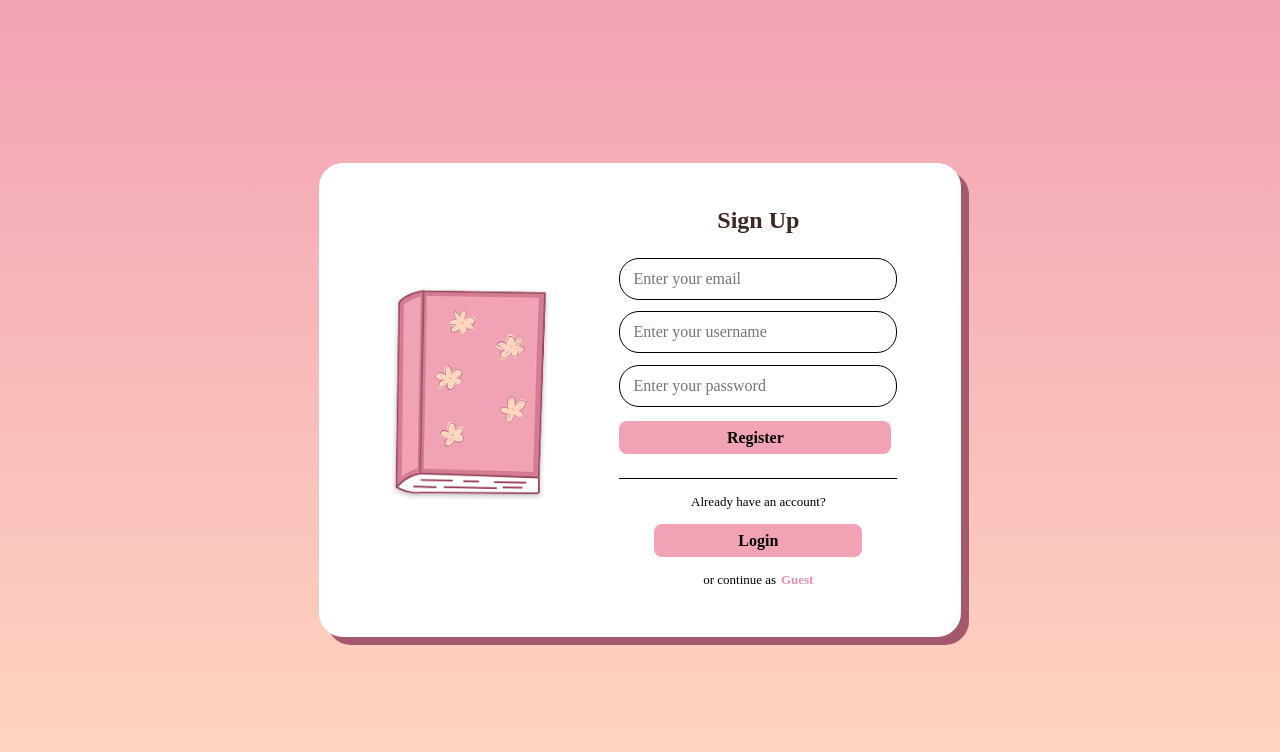
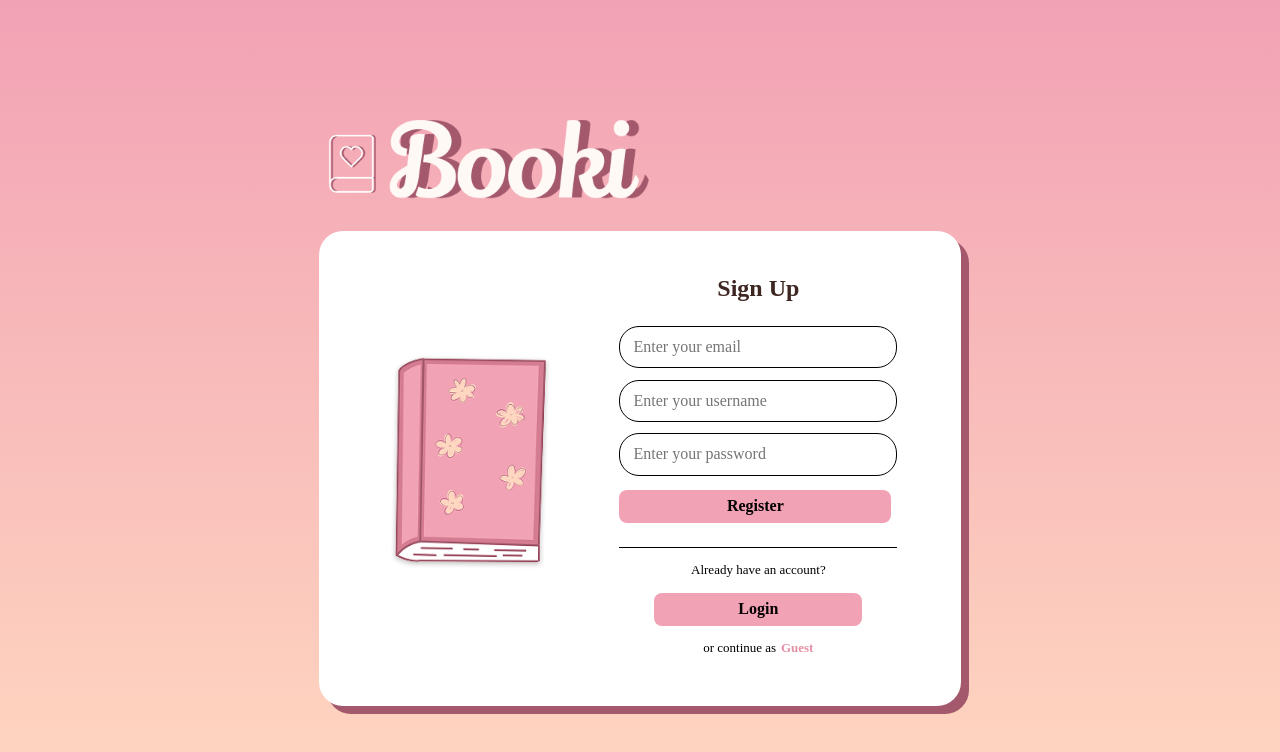
Before and after one commit to riyeur/Booki, a React (Create React App) app in the folder frontend/: page /signup in a window 1280 px wide. Shown: the top 752 px of the page. Built offline with nearby package versions, Linux system fonts and the light colour scheme.

Commit message:
added the logo

```diff
--- a/frontend/src/pages/signupPage.js
+++ b/frontend/src/pages/signupPage.js
@@ -8,6 +8,7 @@ const SignupPage = () => {
     return (
         <div className='signup-page'>
             <div className='components'>
+                <img className='booki-logo' src='/booki_logo.png' alt='Booki Logo' height='105' width='330'/>
                 <RegisterForm></RegisterForm>
             </div>
         </div>
```
Also changed, not shown: 2 other files (tests, documents, lock files or other folders).
